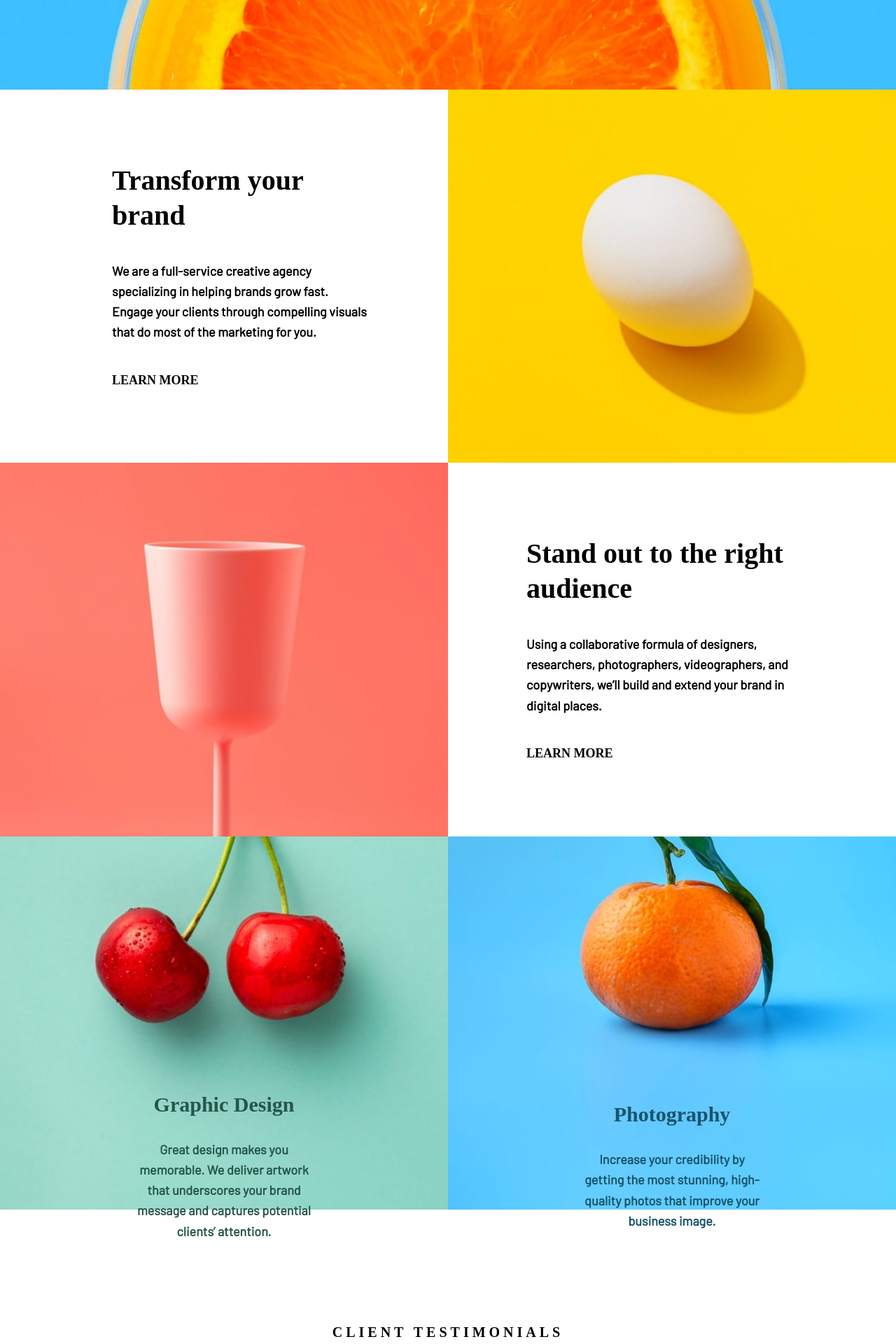
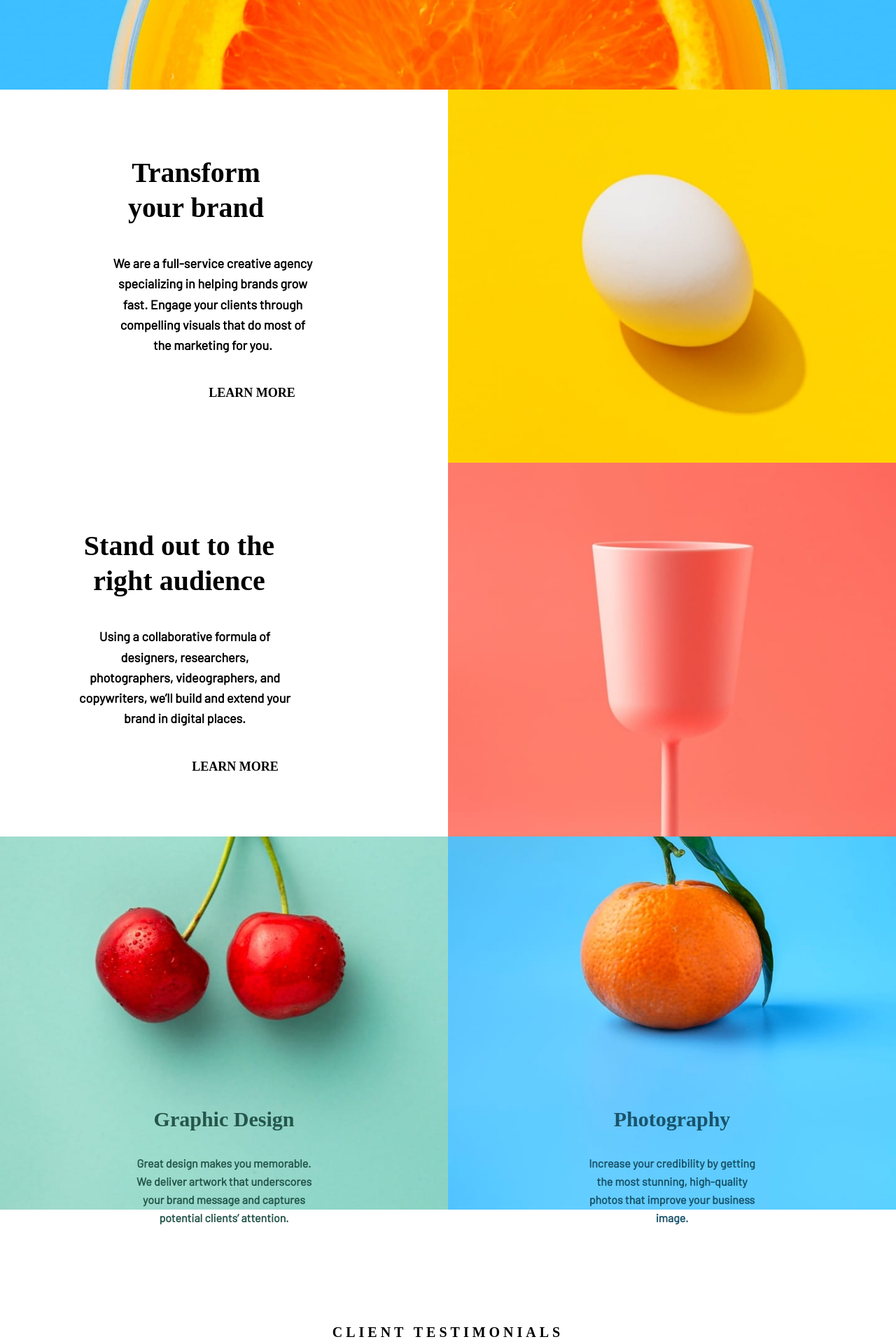
Before and after one commit to jessicaArvizu/FEpractice_Sunnyside-agency-landing-page, a React (Vite) app: page / in a window 1280 px wide. Shown: the part 800-2720 px from the top of the page at 70% size. Built offline with nearby package versions, Linux system fonts and the light colour scheme.

Commit message:
Fixed Mobile
Fixed header, Transform your brand and stand out sections.

```diff
--- a/index.html
+++ b/index.html
@@ -5,7 +5,6 @@
     <link rel="icon" type="image/svg+xml" href="/images/favicon-32x32.png" />
     <meta name="viewport" content="width=device-width, initial-scale=1.0" />
     <title>Frontend Mentor | Sunnyside agency landing page</title>
-    <script src="https://kit.fontawesome.com/00b741217a.js" crossorigin="anonymous"></script>
   </head>
   <body>
     <div id="root"></div>
--- a/src/App.jsx
+++ b/src/App.jsx
@@ -18,12 +18,12 @@ function App() {
       <Hero />
 
       <div className='grid grid-cols-1 lg:grid-cols-2'>
-        <div className='flex flex-col justify-center space-y-10 pl-40'>
-          <h2 className='text-[40px] font-black leading-[50px] pr-40'>
+        <div className='flex flex-col justify-center text-center p-20 space-y-10 lg:pl-40 lg:order-2 order-2'>
+          <h2 className='text-[40px] font-black leading-[50px] lg:pr-40 lg:pt-2'>
             Transform your brand
           </h2>
 
-          <p className='text-[18px] font-semibold pr-28 leading-relaxed	'>
+          <p className='text-[18px] font-semibold lg:pr-28 leading-relaxed'>
             We are a full-service creative agency specializing in helping brands grow fast.
             Engage your clients through compelling visuals that do most of the marketing for you.
           </p>
@@ -34,22 +34,22 @@ function App() {
             </a>
           </h3>
         </div>
-        <div>
+        <div className='lg:order-2 order-1'>
           <img src={imgTransform} alt='Egg on a yellow background.' />
         </div>
       </div>
 
       <div className='grid grid-cols-1	lg:grid-cols-2'>
-        <div>
+        <div className='order-1 lg:order-2'>
           <img src={imgStandOut} alt='Coralish Pink glass cup on a darker coral background.' />
         </div>
-        <div className='flex flex-col justify-center space-y-10 pl-28'>
+        <div className='flex flex-col justify-center text-center space-y-10 p-20 lg:pl-28 lg:order-1 order-2'>
 
-          <h2 className='text-[40px] font-black leading-[50px] pr-40'>
+          <h2 className='text-[40px] font-black leading-[50px] lg:pr-40 pt-2'>
             Stand out to the right audience
           </h2>
 
-          <p className='text-[18px] font-semibold pr-36 leading-relaxed	'>
+          <p className='text-[18px] font-semibold lg:pr-36 leading-relaxed	'>
             Using a collaborative formula of designers, researchers, photographers,
             videographers, and copywriters, we’ll build and extend your brand in digital places.
           </p>
@@ -70,7 +70,7 @@ function App() {
             <h2 className="text-3xl font-bold mb-4 mt-4 font-black text-ss_dark-des-cyan">
               Graphic Design
             </h2>
-            <p className="font-bold px-12 mt-4 text-center leading-relaxed text-ss_dark-des-cyan">
+            <p className="text-[16px] font-bold px-12 mt-4 text-center leading-relaxed text-ss_dark-des-cyan">
               Great design makes you memorable. We deliver artwork that
               underscores your brand message and captures potential clients’
               attention.
@@ -84,7 +84,7 @@ function App() {
             <h2 className="text-3xl font-bold mb-4 mt-4 font-black text-ss_dark-blue">
               Photography
             </h2>
-            <p className="font-bold px-12 mt-4 text-center leading-relaxed text-ss_dark-blue">
+            <p className="text-[16px] font-bold px-12 mt-4 text-center leading-relaxed text-ss_dark-blue">
               Increase your credibility by getting the most stunning,
               high-quality photos that improve your business image.
             </p>
--- a/src/components/Footer/Footer.jsx
+++ b/src/components/Footer/Footer.jsx
@@ -1,28 +1,33 @@
 import logo from '../../images/logo.svg'
+import facebook from '../../images/icon-facebook.svg'
+import instagram from '../../images/icon-instagram.svg'
+import pinterest from '../../images/icon-pinterest.svg'
+import twitter from '../../images/icon-twitter.svg'
+
 
 function Footer() {
     return (
-        <div className="bg-ss_dark-mod-cyan py-16 flex flex-col justify-center items-center text-center">
+        <div className="py-16 flex flex-col justify-center items-center text-center text-ss_dark-mod-cyan bg-[#90D4C4]">
             <div className='mt-2'>
-                <img src={logo} width={'180px'}></img>
+                <img src={logo} width={'170px'} alt='Sunnyside logo' className='fill-ss_dark-mod-cyan' style={{color:'red'}}></img>
             </div>
-            <div className='flex flex-row space-x-14 mt-10'>
-                <a>About</a>
+            <div className='flex flex-row space-x-14 mt-10 font-semibold'>
+                <a className='font-semibold'>About</a>
                 <a>Services</a>
                 <a>Projects</a>
             </div>
-            <div className="flex flex-row space-x-8 mt-16 mb-4">
+            <div className="flex flex-row space-x-8 mt-20 mb-4 text-lg">
                 <a>
-                    <i className="fa-brands fa-facebook"></i>
+                    <img src={facebook}></img>
                 </a>
                 <a>
-                    <i className="fa-brands fa-instagram"></i>
+                    <img src={instagram}></img>
                 </a>
                 <a>
-                    <i className="fa-brands fa-twitter"></i>
+                    <img src={twitter}></img>
                 </a>
                 <a>
-                    <i className="fa-brands fa-pinterest"></i>
+                    <img src={pinterest}></img>
                 </a>
             </div>
         </div>
--- a/src/components/Hero/Hero.jsx
+++ b/src/components/Hero/Hero.jsx
@@ -10,7 +10,7 @@ const Hero = () => {
         <section className="bg-cover bg-center bg-no-repeat" style={{ backgroundImage: `url(${imgHero})`, height: heroHeight }}>
             <Navigation />
 
-            <div className={'flex flex-col justify-center items-center text-center text-ss_white mt-[60px]'}>
+            <div className={'flex flex-col justify-center items-center text-center text-ss_white leading-snug mt-[60px]'}>
                 <h1 className="text-[60px] font-black uppercase font-fraunces tracking-widest">
                     We are creatives
                 </h1>
```
